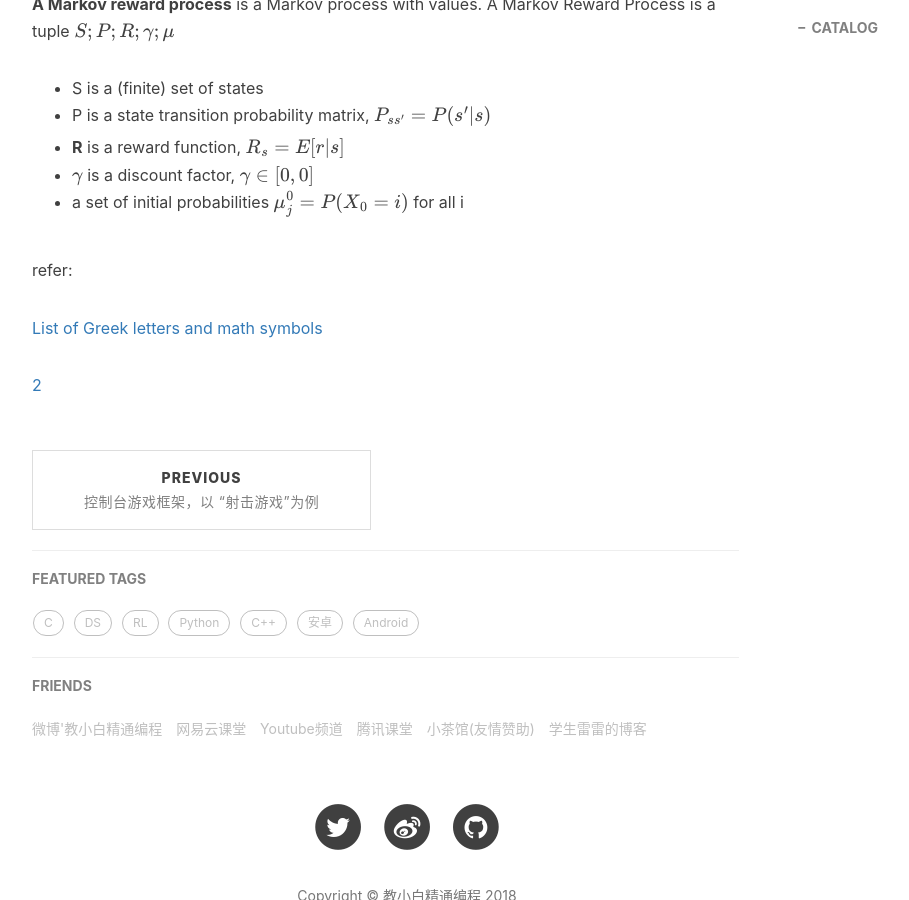
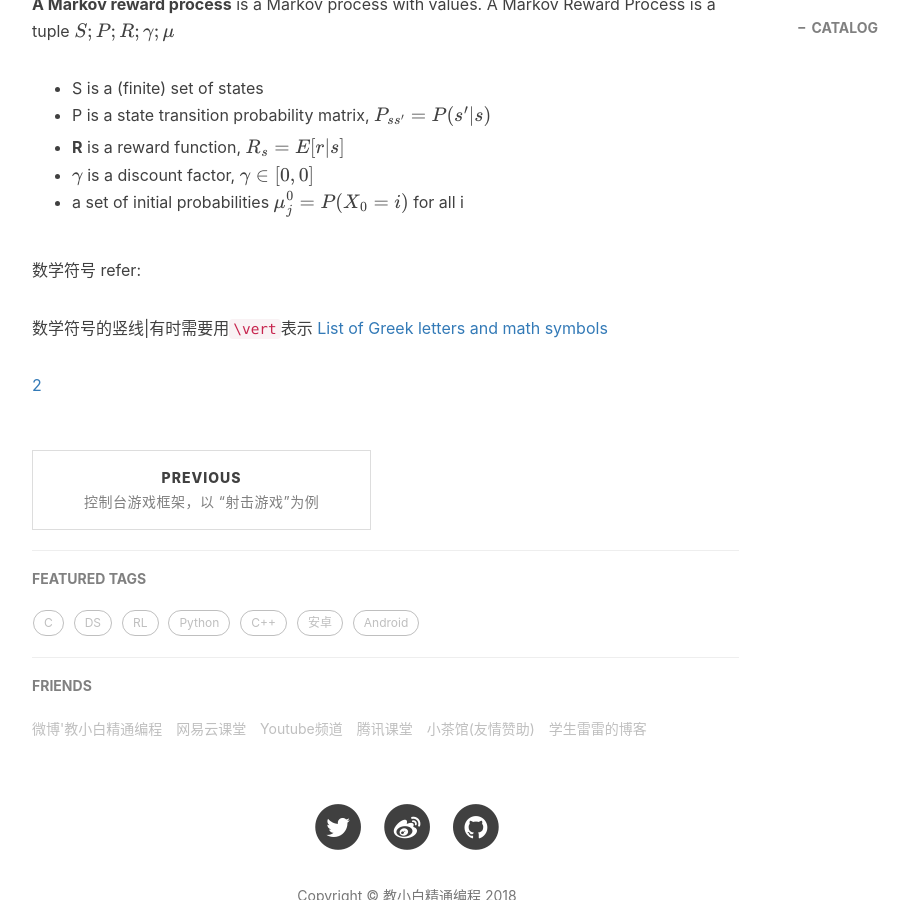
Before and after one commit to xuepro/xuepro.github.io, a Jekyll site: the page built from _posts/2018-05-31-马尔可夫决策过程MDP.md, in a window 1280 px wide and 900 px high, scrolled down 1100 px. Shown: the whole window, without its empty margins (233-1142 px from the left). Built offline with Jekyll 4.4.1, drawn with Linux system fonts in a browser that asks for light colours; nearby versions of some CDN libraries; formulas are drawn with MathJax 3; comment, search, counter and statistics services are not loaded.

Commit message:
Update 2018-05-31-马尔可夫决策过程MDP.md

````diff
--- a/_posts/2018-05-31-马尔可夫决策过程MDP.md
+++ b/_posts/2018-05-31-马尔可夫决策过程MDP.md
@@ -42,8 +42,10 @@ A Markov Reward Process is a tuple $$S;P;R;\gamma; \mu $$
 - **$$\gamma$$** is a discount factor,  $$\gamma \in[0,0]$$
 - a set of initial probabilities $$ \mu_j^0 = P(X_0=i)$$ for all i
 
-refer:
 
+数学符号 refer:
+
+数学符号的竖线|有时需要用```\vert```表示
 [List of Greek letters and math symbols](https://www.sharelatex.com/learn/List_of_Greek_letters_and_math_symbols)
 
 [2](http://web.ift.uib.no/Teori/KURS/WRK/TeX/symALL.html)
````
